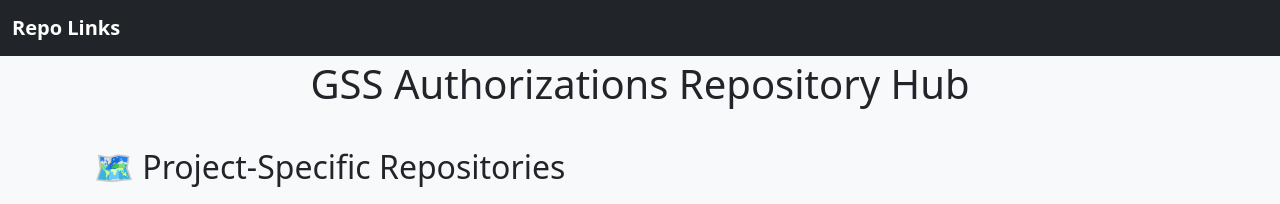
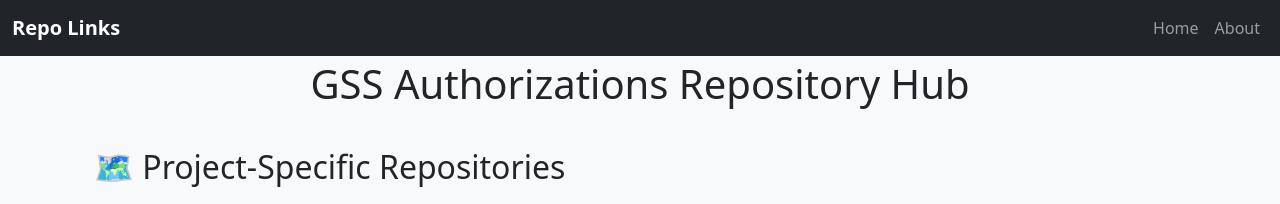
Before and after one commit to patjohns/pages_testing, a Jekyll site: the page built from index.html, in a window 1280 px wide. Shown: the top 204 px of the page. Built offline with Jekyll 4.4.1, drawn with Linux system fonts in a browser that asks for light colours.

Commit message:
Update default.html

```diff
--- a/_layouts/default.html
+++ b/_layouts/default.html
@@ -23,11 +23,20 @@
 <body>
   <!-- Header / Navigation -->
   <nav class="navbar navbar-expand-lg navbar-dark bg-dark fixed-top">
-    <div class="container-fluid">
-      <a class="navbar-brand" href="#">Repo Links</a>
+  <div class="container-fluid">
+    <a class="navbar-brand" href="#">Repo Links</a>
+    <div class="collapse navbar-collapse">
+      <ul class="navbar-nav ms-auto">
+        <li class="nav-item">
+          <a class="nav-link" href="#">Home</a>
+        </li>
+        <li class="nav-item">
+          <a class="nav-link" href="/about.html">About</a>
+        </li>
+      </ul>
     </div>
-  </nav>
-
+  </div>
+</nav>
   <!-- Main Content -->
   <main class="container">
     {{ content }}
```
